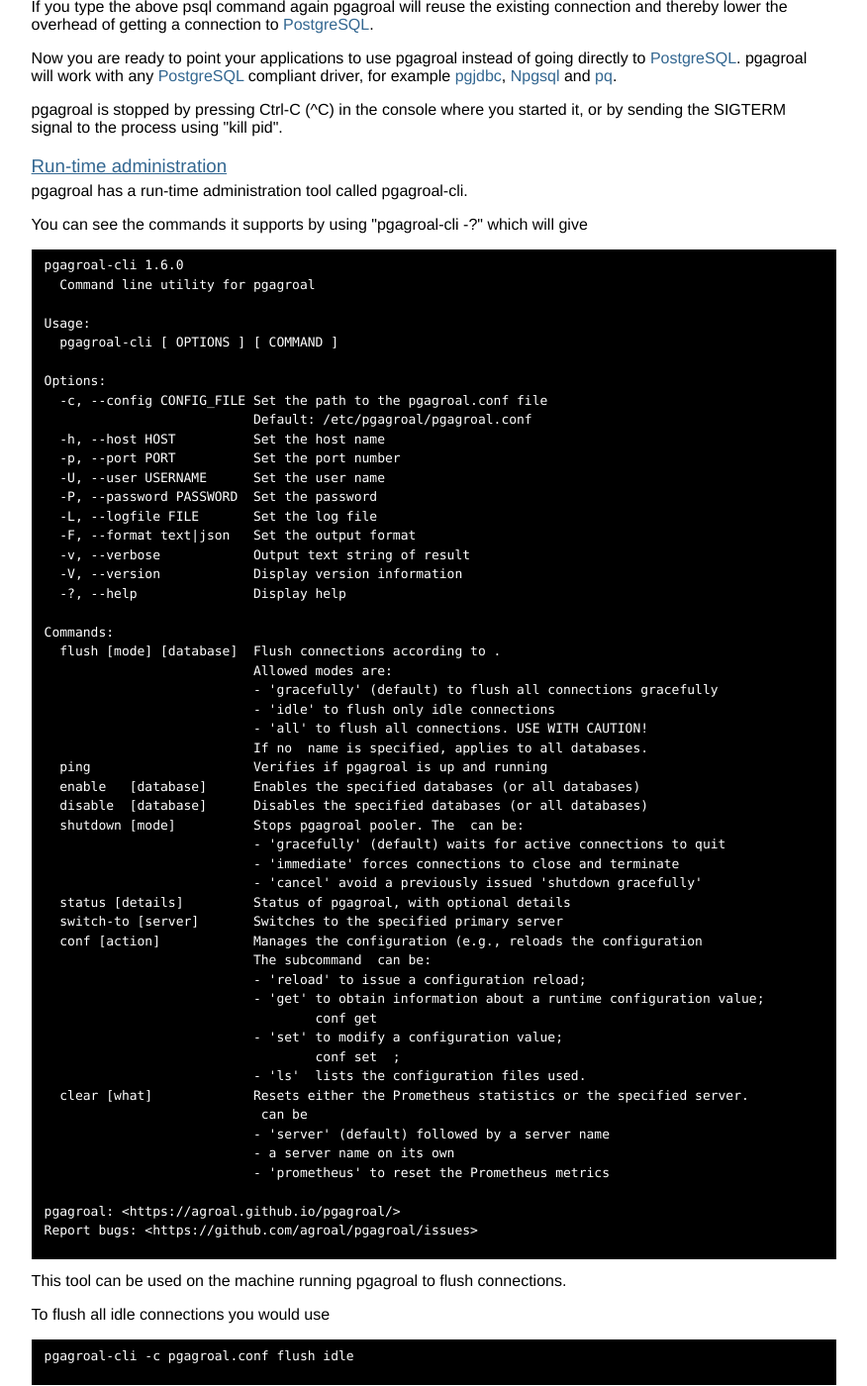
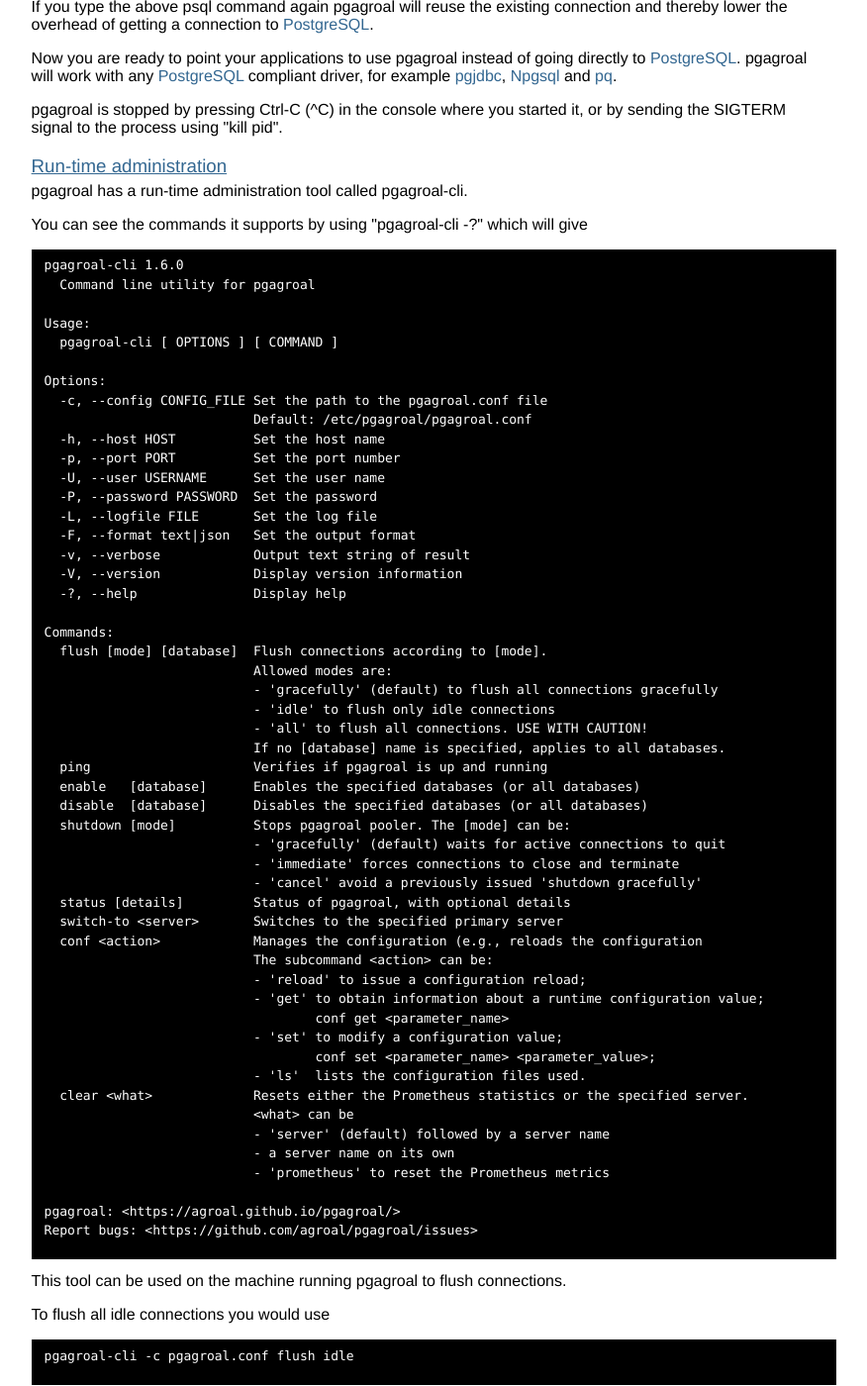
Before and after one commit to agroal/pgagroal, a Jekyll site: the page built from gettingstarted.html, in a window 1280 px wide and 1400 px high, scrolled down 1752 px. Shown: the whole window at 99% size, without its empty margins (220-1096 px from the left). Built offline with Jekyll 4.4.1, drawn with Linux system fonts in a browser that asks for light colours; some web fonts are replaced.

Commit message:
Fix CLI section

```diff
--- a/gettingstarted.html
+++ b/gettingstarted.html
@@ -158,31 +158,31 @@
   -?, --help               Display help
 
 Commands:
-  flush [mode] [database]  Flush connections according to <mode>.
+  flush [mode] [database]  Flush connections according to [mode].
                            Allowed modes are:
                            - 'gracefully' (default) to flush all connections gracefully
                            - 'idle' to flush only idle connections
                            - 'all' to flush all connections. USE WITH CAUTION!
-                           If no <database> name is specified, applies to all databases.
+                           If no [database] name is specified, applies to all databases.
   ping                     Verifies if pgagroal is up and running
   enable   [database]      Enables the specified databases (or all databases)
   disable  [database]      Disables the specified databases (or all databases)
-  shutdown [mode]          Stops pgagroal pooler. The <mode> can be:
+  shutdown [mode]          Stops pgagroal pooler. The [mode] can be:
                            - 'gracefully' (default) waits for active connections to quit
                            - 'immediate' forces connections to close and terminate
                            - 'cancel' avoid a previously issued 'shutdown gracefully'
   status [details]         Status of pgagroal, with optional details
-  switch-to [server]       Switches to the specified primary server
-  conf [action]            Manages the configuration (e.g., reloads the configuration
-                           The subcommand <action> can be:
+  switch-to &lt;server&gt;       Switches to the specified primary server
+  conf &lt;action&gt;            Manages the configuration (e.g., reloads the configuration
+                           The subcommand &lt;action&gt; can be:
                            - 'reload' to issue a configuration reload;
                            - 'get' to obtain information about a runtime configuration value;
-                                   conf get <parameter_name>
+                                   conf get &lt;parameter_name&gt;
                            - 'set' to modify a configuration value;
-                                   conf set <parameter_name> <parameter_value>;
+                                   conf set &lt;parameter_name&gt; &lt;parameter_value&gt;;
                            - 'ls'  lists the configuration files used.
-  clear [what]             Resets either the Prometheus statistics or the specified server.
-                           <what> can be
+  clear &lt;what&gt;             Resets either the Prometheus statistics or the specified server.
+                           &lt;what&gt; can be
                            - 'server' (default) followed by a server name
                            - a server name on its own
                            - 'prometheus' to reset the Prometheus metrics
```
